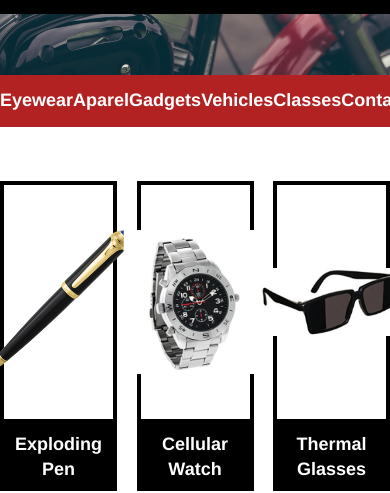
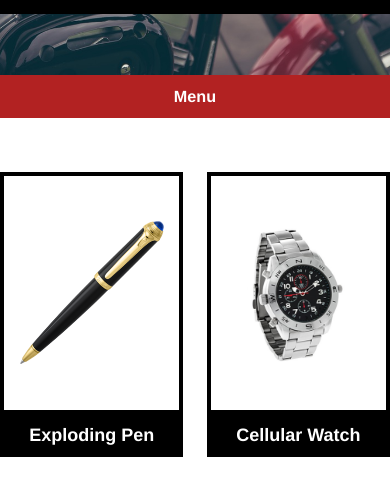
Before and after one commit to bobby-bates/SecretAgentSupply, a plain HTML site: page index.html in a window 390 px wide. Shown: the part 372-865 px from the top of the page. Drawn offline with Linux system fonts and the light colour scheme.

Commit message:
Complete media queries for tablet

```diff
--- a/index.html
+++ b/index.html
@@ -30,7 +30,7 @@
 
     <!-- Menu -->
 
-    <div class="menu-background">
+    <div class="menu-full">
       <div class="container">
         <nav>
             <span>Eyewear</span>
@@ -42,12 +42,19 @@
         </nav>
       </div>
     </div>
+    <div class="menu-short">
+      <div class="container">
+        <nav>
+            <span>Menu</span>
+        </nav>
+      </div>
+    </div>
 
     <!-- Products -->
 
     <div class="container">
       <div class="products">
-        <div class="product">
+        <div class="pen">
           <div class="product-image">
             <img src="resources/images/pen.png" alt="Exploding Pen">
           </div>
@@ -55,7 +62,7 @@
             <span>Exploding Pen</span>
           </div>
         </div>
-        <div class="product">
+        <div class="watch">
           <div class="product-image">
             <img src="resources/images/watch.png" alt="Cellular Watch">
           </div>
@@ -63,7 +70,7 @@
             <span>Cellular Watch</span>
           </div>
         </div>
-        <div class="product">
+        <div class="glasses">
           <div class="product-image">
             <img src="resources/images/glasses.png" alt="Thermal Glasses">
           </div>
--- a/resources/css/style.css
+++ b/resources/css/style.css
@@ -88,18 +88,35 @@ header h2 {
 
 /* Menu */
 
-.menu-background {
+.menu-full {
   background-color: firebrick;
 }
-nav {
+.menu-full nav {
   color: white;
   padding: 0.75rem 0;
   display: flex;
   justify-content: space-between;
   font-weight: bold;
 }
+.menu-short {
+  display: none;
+}
 @media only screen and (max-width: 1024px) {
-
+  .menu-full {
+    display: none;
+  }
+  .menu-short {
+    display: block;
+    background-color: firebrick;
+  }
+  .menu-short nav {
+    color: white;
+    padding: 0.5rem 0;
+    display: flex;
+    justify-content: center;
+    font-size: 0.9rem;
+    font-weight: bold;
+  }
 }
 
 /* Products */
@@ -109,7 +126,9 @@ nav {
   justify-content: space-between;
   margin-top: 3rem;
 }
-.product {
+.pen,
+.watch,
+.glasses {
   width: 30%;
 }
 .product-image {
@@ -149,7 +168,13 @@ nav {
   margin-bottom: 4rem;
 }
 @media only screen and (max-width: 1024px) {
-
+  .glasses {
+    display: none;
+  }
+  .pen,
+  .watch {
+    width: 47%;
+  }
 }
 
 /* Footer */
@@ -167,5 +192,7 @@ footer .container {
   align-items: center;
 }
 @media only screen and (max-width: 1024px) {
-
+  footer {
+    font-size: 0.9rem;
+  }
 }
```
